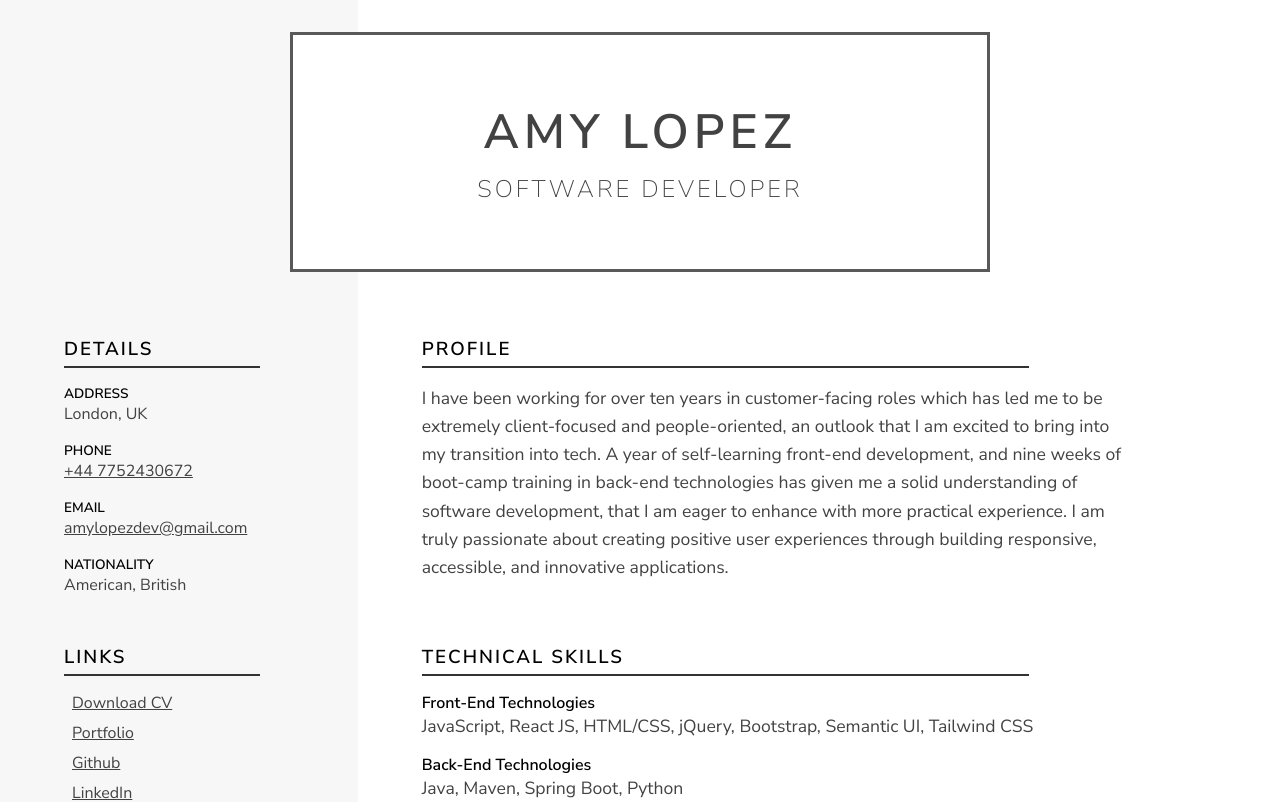
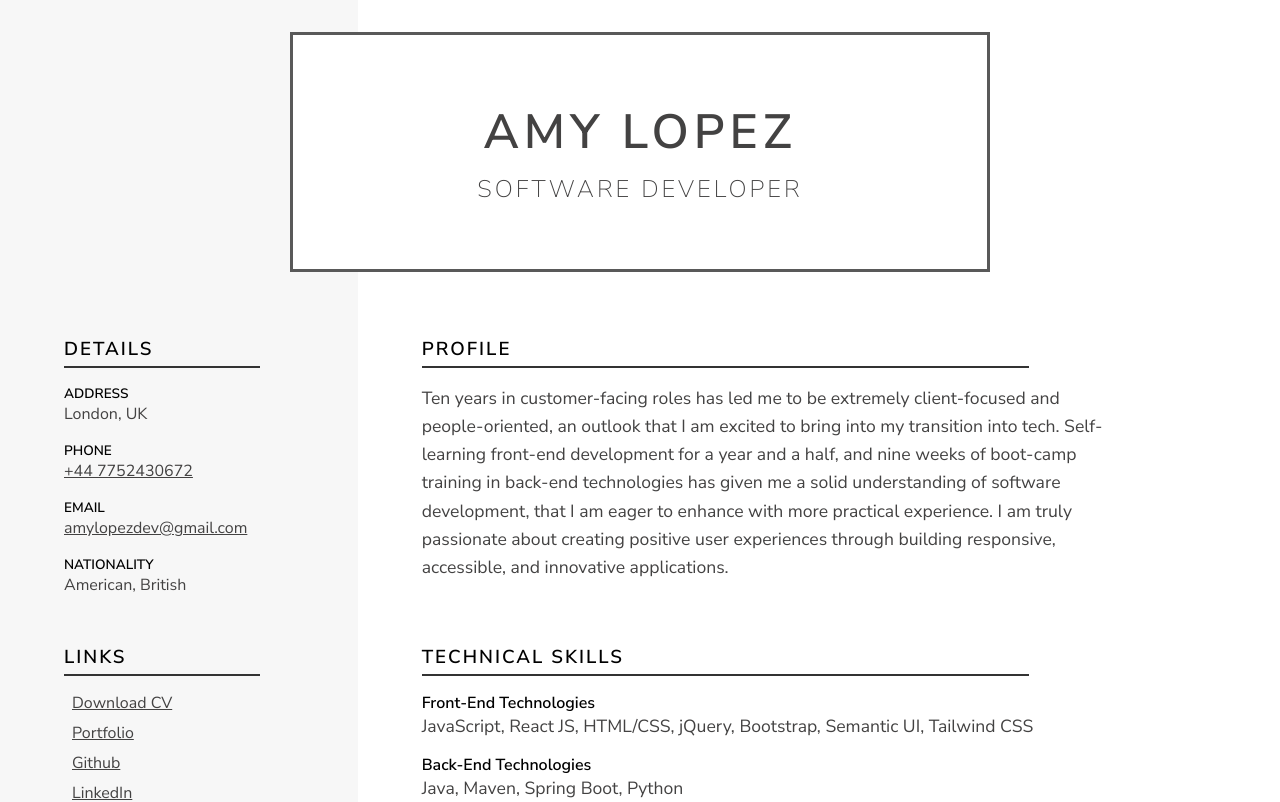
Before and after one commit to amydevlondon/CV-Website, a React (Create React App) app: page / in a window 1280 px wide. Shown: the top 802 px of the page. Built offline with nearby package versions, Linux system fonts and the light colour scheme.

Commit message:
change profile text

```diff
--- a/src/data.js
+++ b/src/data.js
@@ -81,7 +81,7 @@ export const languages = [
 ];
 export const profile = [
     {
-        profile: "I have been working for over ten years in customer-facing roles which has led me to be extremely client-focused and people-oriented, an outlook that I am excited to bring into my transition into tech. A year of self-learning front-end development, and nine weeks of boot-camp training in back-end technologies has given me a solid understanding of software development, that I am eager to enhance with more practical experience. I am truly passionate about creating positive user experiences through building responsive, accessible, and innovative applications."
+        profile: "Ten years in customer-facing roles has led me to be extremely client-focused and people-oriented, an outlook that I am excited to bring into my transition into tech. Self-learning front-end development for a year and a half, and nine weeks of boot-camp training in back-end technologies has given me a solid understanding of software development, that I am eager to enhance with more practical experience. I am truly passionate about creating positive user experiences through building responsive, accessible, and innovative applications."
     }
 ];
 export const techSkills = [
```
